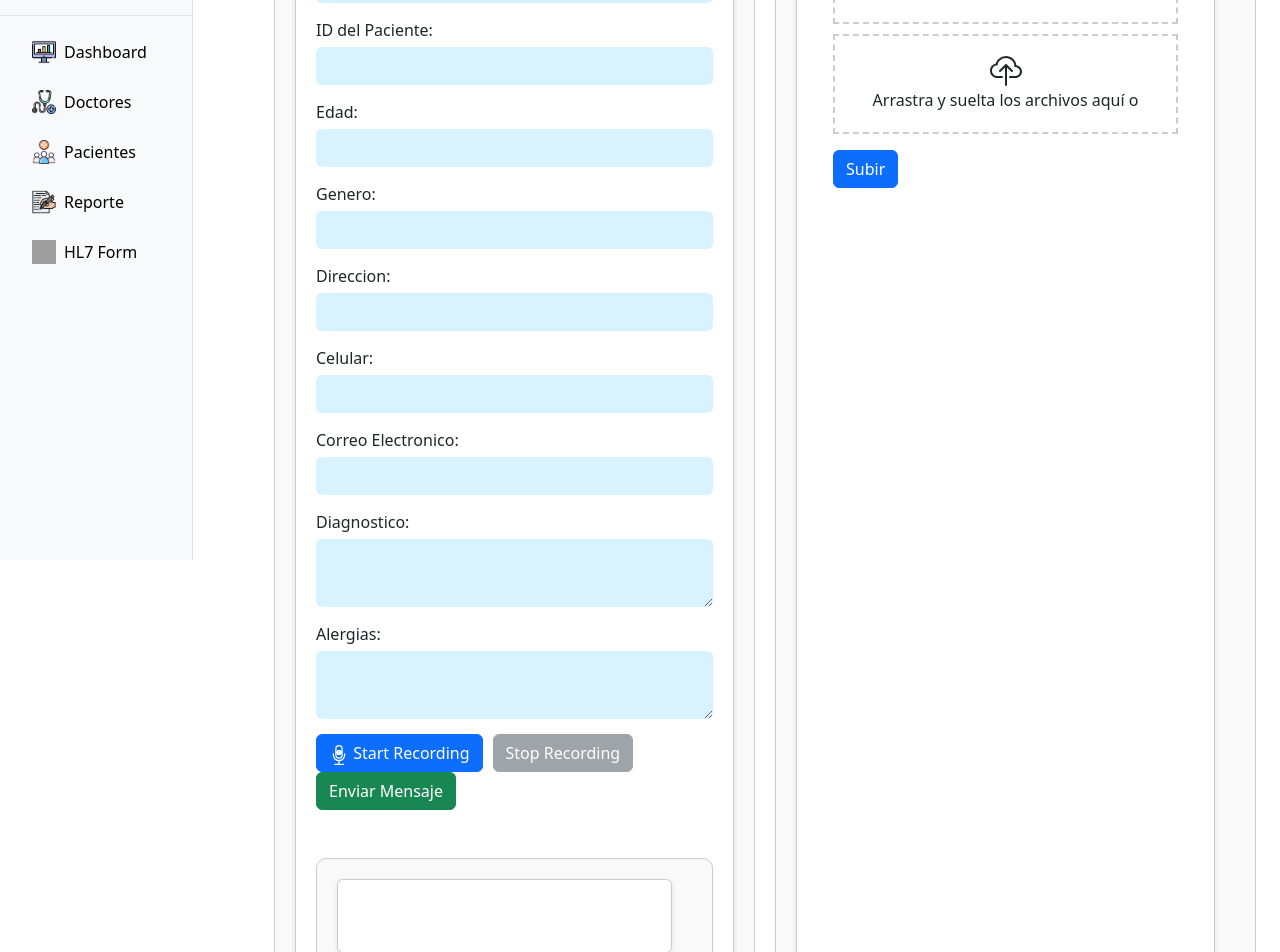
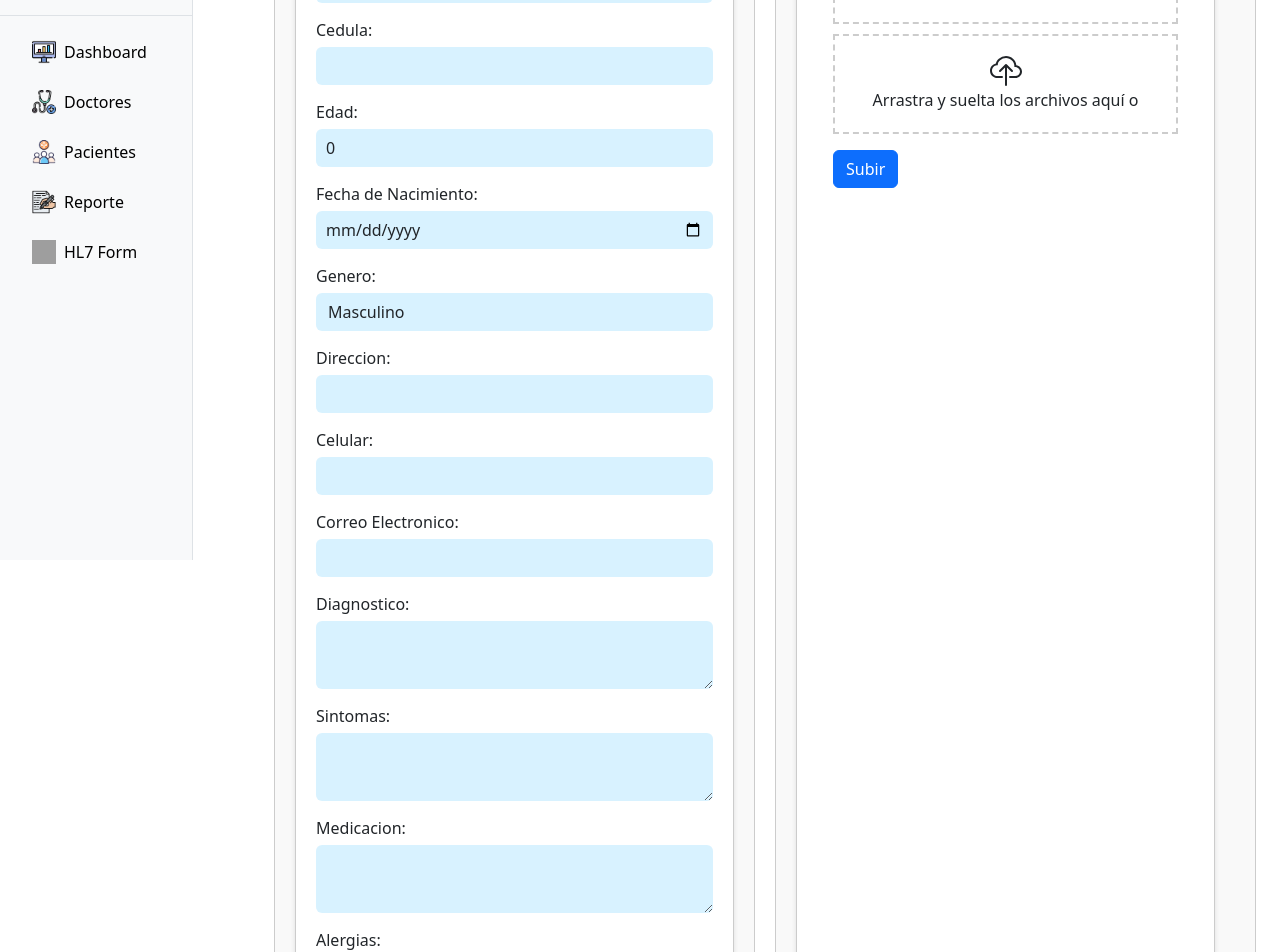
Before and after one commit to Paul-Astudillo/frontHospital, an Angular app: page /hl7-form in a window 1280 px wide. Shown: the part 240-1192 px from the top of the page. Built offline with nearby package versions, Linux system fonts and the light colour scheme; grey boxes are pictures that could not be loaded.

Commit message:
ajustes en el uso de las apis, modificacion en el ts y html

```diff
--- a/src/app/pages/hl7-form/hl7-form.component.html
+++ b/src/app/pages/hl7-form/hl7-form.component.html
@@ -1,8 +1,21 @@
 <div class="main-container-page">
   <div class="container mt-5">
+<!-- Modal para la pantalla de carga -->
+<div class="modal" tabindex="-1" role="dialog" [ngClass]="{'show': isLoading}" [ngStyle]="{'display': isLoading ? 'block' : 'none'}">
+  <div class="modal-dialog modal-dialog-centered" role="document">
+    <div class="modal-content">
+      <div class="modal-body text-center">
+        <div class="spinner-border" role="status">
+          <span class="sr-only">Cargando...</span>
+        </div>
+        <p>Procesando, por favor espere...</p>
+      </div>
+    </div>
+  </div>
+</div>
     <div class="card">
       <form>
-        <h2 class="mb-4">Formulario HL7</h2>
+        <h2 class="mb-4">Formulario</h2>
         <div class="form-group">
           <label for="patientName">Nombre del Paciente:</label>
           <input
@@ -14,13 +27,13 @@
           />
         </div>
         <div class="form-group">
-          <label for="patientId">ID del Paciente:</label>
+          <label for="patientId">Cedula:</label>
           <input
             type="text"
             class="form-control"
-            id="patientId"
-            name="patientId"
-            [(ngModel)]="paciente.id"
+            id="cedula"
+            name="cedula"
+            [(ngModel)]="paciente.cedula"
           />
         </div>
         <div class="form-group">
@@ -34,11 +47,20 @@
           />
         </div>
         <div class="form-group">
-          <label for="gender">Genero:</label>
+          <label for="age">Fecha de Nacimiento:</label>
+          <input
+            type="date"
+            class="form-control"
+            id="age"
+            name="age"
+          />
+        </div>
+        <div class="form-group">
+          <label for="genero">Genero:</label>
           <select
             class="form-control"
-            id="gender"
-            name="gender"
+            id="genero"
+            name="genero"
             [(ngModel)]="paciente.genero"
           >
             <option value="Masculino">Masculino</option>
@@ -83,6 +105,24 @@
             id="diagnosis"
             name="diagnosis"
             [(ngModel)]="paciente.diagnostico"
+          ></textarea>
+        </div>
+        <div class="form-group">
+          <label for="sintomas">Sintomas:</label>
+          <textarea
+            class="form-control"
+            id="sintomas"
+            name="sintomas"
+            [(ngModel)]="paciente.sintomas"
+          ></textarea>
+        </div>
+        <div class="form-group">
+          <label for="medicacion">Medicacion:</label>
+          <textarea
+            class="form-control"
+            id="medicacion"
+            name="medicacion"
+            [(ngModel)]="paciente.medicacion"
           ></textarea>
         </div>
         <div class="form-group">
@@ -150,30 +190,7 @@
           >
             Stop Recording
           </button>
-          <button
-            type="button"
-            class="btn btn-success"
-            (click)="sendMessage()"
-          >
-            Enviar Mensaje
-          </button>
         </div>
-
-    <div class="container mt-5">
-      <div class="card" style="width:auto;">
-          <div class="card-body">
-              <p class="card-text">{{ mensaje }}</p>
-          </div>
-      </div>
-  </div>
-
-  <div class="container mt-5">
-    <div class="card" style="width:auto;">
-        <div class="card-body">
-            <p class="card-text">{{ response }}</p>
-        </div>
-    </div>
-</div>
       </form>
     </div>
   </div>
--- a/src/app/pages/hl7-form/hl7-form.component.ts
+++ b/src/app/pages/hl7-form/hl7-form.component.ts
@@ -16,72 +16,27 @@ import Swal from 'sweetalert2';
 export class Hl7FormComponent {
     paciente = {
     nombre: '',
-    id: '',
-    edad: '',
-    genero: '',
+    cedula: '',
+    edad: 0,
+    genero: 'Masculino',
     direccion: '',
     celular: '',
     correo: '',
     diagnostico: '',
-    alergias: ''
+    alergias: '',
+    sintomas: '',
+    medicacion:''
   };
   isRecording = false;
-
+  isLoading: boolean = false;
   blobUrl: string | null = null;
 
-  //
   t1cFile: File | null = null;
   t2fFile: File | null = null;
   icono: boolean = true;
   predictionUrl: string | null = null;
   mensaje: string = '';
   response: string= '';
-
-  // mensaje: string = `Extrae la informacion del Paciente y devuelve como un Json: Buenos días, señor González. ¿Cómo se encuentra hoy?
-
-  // Buenos días, doctor. Me siento un poco mejor, gracias. ¿Qué necesitamos revisar hoy?
-
-  // Vamos a completar algunos datos para actualizar su expediente. ¿Puede decirme su nombre completo?
-
-  // Claro, mi nombre es Juan Carlos González.
-
-  // Perfecto, Juan Carlos. ¿Cuál es su ID de paciente?
-
-  // Mi ID es 987654.
-
-  // ¿Y cuántos años tiene, Juan Carlos?
-
-  // Tengo 45 años.
-
-  // Entendido. ¿Cuál es su género?
-
-  // Soy masculino.
-
-  // Muy bien. ¿Me puede proporcionar su dirección actual?
-
-  // Sí, vivo en la Calle Falsa 123, Ciudad Ficticia.
-
-  // Gracias. ¿Y su número de celular?
-
-  // Mi número de celular es 123-456-7890.
-
-  // Perfecto. ¿Podría darme su correo electrónico?
-
-  // Claro, es juancarlos.gonzalez@example.com.
-
-  // Gracias. Ahora, respecto a su diagnóstico, ¿podría describirme brevemente sus síntomas y el diagnóstico actual?
-
-  // He tenido dolores de cabeza constantes y náuseas. El diagnóstico actual es migraña crónica.
-
-  // Entendido. ¿Tiene alguna alergia que debamos tener en cuenta?
-
-  // Sí, soy alérgico a la penicilina.
-
-  // Muy bien, Juan Carlos. Hemos completado toda la información necesaria. ¿Hay algo más que quiera agregar?
-
-  // No, eso sería todo, doctor. Muchas gracias.
-
-  // De nada, Juan Carlos. Cuídese mucho y estamos en contacto para cualquier cosa que necesite.`;
 
   @ViewChild('fileInput', { static: false }) fileInput!: ElementRef;
 
@@ -93,6 +48,10 @@ export class Hl7FormComponent {
       alert('Recording failed');
     });
   }
+  showLoadingScreen() {
+    this.isLoading = true;
+  }
+
 
   onFileSelected(event: any, fileType: string): void {
     const file = event.target.files[0];
@@ -173,16 +132,38 @@ export class Hl7FormComponent {
   }
 
   startRecording() {
+    this.paciente.nombre ='';
+        this.paciente.cedula ='';
+        this.paciente.edad = 0;
+        this.paciente.genero ='';
+        this.paciente.direccion ='';
+        this.paciente.celular ='';
+        this.paciente.correo ='';
+        this.paciente.diagnostico ='';
+        this.paciente.alergias ='';
+        this.paciente.sintomas ='';
+        this.paciente.medicacion ='';
     const svg = document.querySelector('.btn-primary svg');
     svg?.classList.toggle('animate');
     this.isRecording = true;
     this.audioRecorderService.startRecording().then(
       mensaje => {
         this.mensaje = mensaje;
+        console.log(this.mensaje);
+        if(this.mensaje!=null){
+          console.log("hola entre"+this.isLoading)
+          this.sendMessage();
+        }
       },
       error => {
         console.error('Error:', error);
-        this.mensaje = 'Recording failed. Please try again.';
+        Swal.fire({
+          position: "center",
+          icon: "error",
+          title: "Recording failed. Please try again.",
+          showConfirmButton: false,
+          timer: 1500
+        });
       }
     );;
   }
@@ -191,7 +172,10 @@ export class Hl7FormComponent {
     const svg = document.querySelector('.btn-primary svg');
     svg?.classList.toggle('animate');
     this.isRecording = false;
+    this.showLoadingScreen();
     this.audioRecorderService.stopRecording();
+
+
     //this.llenarFormularioConDatosAleatorios();
   }
 
@@ -205,21 +189,8 @@ export class Hl7FormComponent {
       document.body.removeChild(a);
     }
   }
-  llenarFormularioConDatosAleatorios() {
-    this.paciente = {
-      nombre: 'John Doe',
-      id: '123456',
-      edad: '20',
-      genero: 'Masculino',
-      direccion: '123 Calle Principal',
-      celular: '555-1234',
-      correo: 'john.doe@example.com',
-      diagnostico: 'Diagnóstico aleatorio',
-      alergias: 'Ninguna'
-    };
-  }
 
-  prompt: string = "Del siguiente texto extrae informacion del paciente, como nombres, correo, edad, id, alergias, sintomas, un prediagnostico, etc. Todo esta info devuelve en un archivo Json : "
+  prompt: string = "Del siguiente texto extrae informacion del paciente, como nombres, correo, edad solo numeros, cedula, alérgias, síntomas,medicación, con los datos de alergias, sintomas, medicacion dame un prediagnóstico y ponle en el campo diagnostico, etc. Todo esta info devuelve en un archivo Json para rellenar esta clase paciente = { nombre: '',cedula: '',edad: 0,genero: 'Masculino',direccion: '',celular: '',correo: '',diagnostico: '',alergias: '',sintomas: '',medicacion:''}: "
 
   sendMessage() {
     console.log('promtp '+this.prompt)
@@ -227,9 +198,41 @@ export class Hl7FormComponent {
     this.apichatgptService.sendMessage(this.mensaje).subscribe(
       data => {
         this.response = data.response;
+        if(this.response!=null){
+          this.isLoading = false;
+        }
+        console.log(this.response);
+        Swal.fire({
+          position: "center",
+          icon: "error",
+          title: "El audio proporcionado no contiene la información necesaria para extraer los datos del paciente",
+          showConfirmButton: false,
+          timer: 1500
+        });
+        const responseData = JSON.parse(this.response);
+
+        // Assign the values to the paciente object
+        this.paciente.nombre = responseData.nombre || '';
+        this.paciente.cedula = responseData.cedula || '';
+        this.paciente.edad = responseData.edad || '';
+        this.paciente.genero = responseData.genero || '';
+        this.paciente.direccion = responseData.direccion || '';
+        this.paciente.celular = responseData.celular || '';
+        this.paciente.correo = responseData.correo || '';
+        this.paciente.diagnostico = responseData.diagnostico || '';
+        this.paciente.alergias = responseData.alergias || '';
+        this.paciente.sintomas = responseData.sintomas || '';
+        this.paciente.medicacion = responseData.medicacion || '';
       },
       error => {
         console.error('Error:', error);
+        Swal.fire({
+          position: "center",
+          icon: "error",
+          title: error,
+          showConfirmButton: false,
+          timer: 1500
+        });
       }
     );
 
@@ -238,227 +241,3 @@ export class Hl7FormComponent {
   }
 
 }
-
-
-
-// import { Component, ElementRef, ViewChild } from '@angular/core';
-// import { AudioRecorderService } from 'src/app/audio-recorder.service';
-// import { UploadFilesService } from 'src/app/services/upload-files.service';
-// import Swal from 'sweetalert2';
-
-// @Component({
-//   selector: 'app-hl7-form',
-//   templateUrl: './hl7-form.component.html',
-//   styleUrls: ['./hl7-form.component.css']
-// })
-// export class Hl7FormComponent {
-//   paciente = {
-//     nombre: '',
-//     id: '',
-//     edad: '',
-//     genero: '',
-//     direccion: '',
-//     celular: '',
-//     correo: '',
-//     diagnostico: '',
-//     alergias: ''
-//   };
-//   isRecording = false;
-//   blobUrl: string | null = null;
-//   t1cFile: File | null = null;
-//   t2fFile: File | null = null;
-//   icono: boolean = true;
-//   predictionUrl: string | null = null;
-//   mensaje: string = '';
-// //   mensaje: string = `Buenos días, señor González. ¿Cómo se encuentra hoy?
-
-// // Buenos días, doctor. Me siento un poco mejor, gracias. ¿Qué necesitamos revisar hoy?
-
-// // Vamos a completar algunos datos para actualizar su expediente. ¿Puede decirme su nombre completo?
-
-// // Claro, mi nombre es Juan Carlos González.
-
-// // Perfecto, Juan Carlos. ¿Cuál es su ID de paciente?
-
-// // Mi ID es 987654.
-
-// // ¿Y cuántos años tiene, Juan Carlos?
-
-// // Tengo 45 años.
-
-// // Entendido. ¿Cuál es su género?
-
-// // Soy masculino.
-
-// // Muy bien. ¿Me puede proporcionar su dirección actual?
-
-// // Sí, vivo en la Calle Falsa 123, Ciudad Ficticia.
-
-// // Gracias. ¿Y su número de celular?
-
-// // Mi número de celular es 123-456-7890.
-
-// // Perfecto. ¿Podría darme su correo electrónico?
-
-// // Claro, es juancarlos.gonzalez@example.com.
-
-// // Gracias. Ahora, respecto a su diagnóstico, ¿podría describirme brevemente sus síntomas y el diagnóstico actual?
-
-// // He tenido dolores de cabeza constantes y náuseas. El diagnóstico actual es migraña crónica.
-
-// // Entendido. ¿Tiene alguna alergia que debamos tener en cuenta?
-
-// // Sí, soy alérgico a la penicilina.
-
-// // Muy bien, Juan Carlos. Hemos completado toda la información necesaria. ¿Hay algo más que quiera agregar?
-
-// // No, eso sería todo, doctor. Muchas gracias.
-
-// // De nada, Juan Carlos. Cuídese mucho y estamos en contacto para cualquier cosa que necesite.`;
-
-//   @ViewChild('fileInput', { static: false }) fileInput!: ElementRef;
-
-//   constructor(private audioRecorderService: AudioRecorderService, private uploadFilesService: UploadFilesService) {
-//     this.audioRecorderService.recordedBlob$.subscribe(data => {
-//       this.blobUrl = URL.createObjectURL(data.blob);
-//     });
-//     this.audioRecorderService.recordingFailed$.subscribe(() => {
-//       alert('Recording failed');
-//     });
-//   }
-
-//   onFileSelected(event: any, fileType: string): void {
-//     const file = event.target.files[0];
-//     if (fileType === 't1c') {
-//       this.icono = false;
-//       this.t1cFile = file;
-//     } else if (fileType === 't2f') {
-//       this.icono = false;
-//       this.t2fFile = file;
-//     }
-//   }
-
-//   onUpload(): void {
-//     if (this.t1cFile && this.t2fFile) {
-//       this.uploadFilesService.uploadFiles(this.t1cFile, this.t2fFile).subscribe(
-//         blob => {
-//           this.createImageFromBlob(blob);
-//           Swal.fire({
-//             position: "center",
-//             icon: "success",
-//             title: "Predicción recibida exitosamente!",
-//             showConfirmButton: false,
-//             timer: 1500
-//           });
-//         },
-//         error => {
-//           Swal.fire({
-//             icon: "error",
-//             title: "Oops...",
-//             text: "Error al subir archivo:" + error,
-//           });
-//           console.error('Upload failed!', error);
-//         }
-//       );
-//     } else {
-//       Swal.fire({
-//         position: "center",
-//         icon: "warning",
-//         title: "Por favor, selecciona ambos archivos para subir",
-//         showConfirmButton: false,
-//         timer: 1500
-//       });
-//     }
-//   }
-
-//   private createImageFromBlob(image: Blob): void {
-//     const reader = new FileReader();
-//     reader.addEventListener('load', () => {
-//       this.predictionUrl = reader.result as string;
-//     }, false);
-
-//     if (image) {
-//       reader.readAsDataURL(image);
-//     }
-//   }
-
-//   onAreaClick(fileInput: ElementRef): void {
-//     fileInput.nativeElement.click();
-//   }
-
-//   onFileDrop(event: DragEvent, fileType: string): void {
-//     event.preventDefault();
-//     const file = event.dataTransfer?.files[0];
-//     if (file) {
-//       if (fileType === 't1c') {
-//         this.t1cFile = file;
-//       } else if (fileType === 't2f') {
-//         this.t2fFile = file;
-//       }
-//     }
-//   }
-
-//   startRecording() {
-//     const svg = document.querySelector('.btn-primary svg');
-//     svg?.classList.toggle('animate');
-//     this.isRecording = true;
-//     this.audioRecorderService.startRecording().then(
-//       mensaje => {
-//         this.mensaje = mensaje;
-//       },
-//       error => {
-//         console.error('Error:', error);
-//         this.mensaje = 'Recording failed. Please try again.';
-//       }
-//     );
-//   }
-
-//   stopRecording() {
-//     const svg = document.querySelector('.btn-primary svg');
-//     svg?.classList.toggle('animate');
-//     this.isRecording = false;
-//     this.audioRecorderService.stopRecording();
-//     this.llenarFormularioConDatosDelMensaje();
-//   }
-
-//   downloadAudio() {
-//     if (this.blobUrl) {
-//       const a = document.createElement('a');
-//       a.href = this.blobUrl;
-//       a.download = 'recording.mp3';
-//       document.body.appendChild(a);
-//       a.click();
-//       document.body.removeChild(a);
-//     }
-//   }
-
-//   llenarFormularioConDatosDelMensaje() {
-//     const lines = this.mensaje.split('\n');
-
-//     this.paciente.nombre = this.extraerValor(lines, 'mi nombre es');
-//     this.paciente.id = this.extraerValor(lines, 'Mi ID es');
-//     this.paciente.edad = this.extraerValor(lines, 'Tengo');
-//     this.paciente.genero = this.extraerValor(lines, 'Soy');
-//     this.paciente.direccion = this.extraerValor(lines, 'vivo en');
-//     this.paciente.celular = this.extraerValor(lines, 'Mi número de celular es');
-//     this.paciente.correo = this.extraerValor(lines, 'es', '@');
-//     this.paciente.diagnostico = this.extraerValor(lines, 'El diagnóstico actual es');
-//     this.paciente.alergias = this.extraerValor(lines, 'alérgico a');
-//   }
-
-//   extraerValor(lines: string[], keyword: string, additionalStopChar: string = ''): string {
-//     for (let line of lines) {
-//       if (line.includes(keyword)) {
-//         let result = line.split(keyword)[1].trim();
-//         if (additionalStopChar) {
-//           const endIdx = result.indexOf(additionalStopChar);
-//           if (endIdx !== -1) {
-//             result = result.substring(0, endIdx + additionalStopChar.length);
-//           }
-//         }
-//         return result.replace('.', '');
-//       }
-//     }
-//     return '';
-//   }
-// }
```
Also changed, not shown: src/app/pages/hl7-form/hl7-form.component.css (+15 -0 lines).
